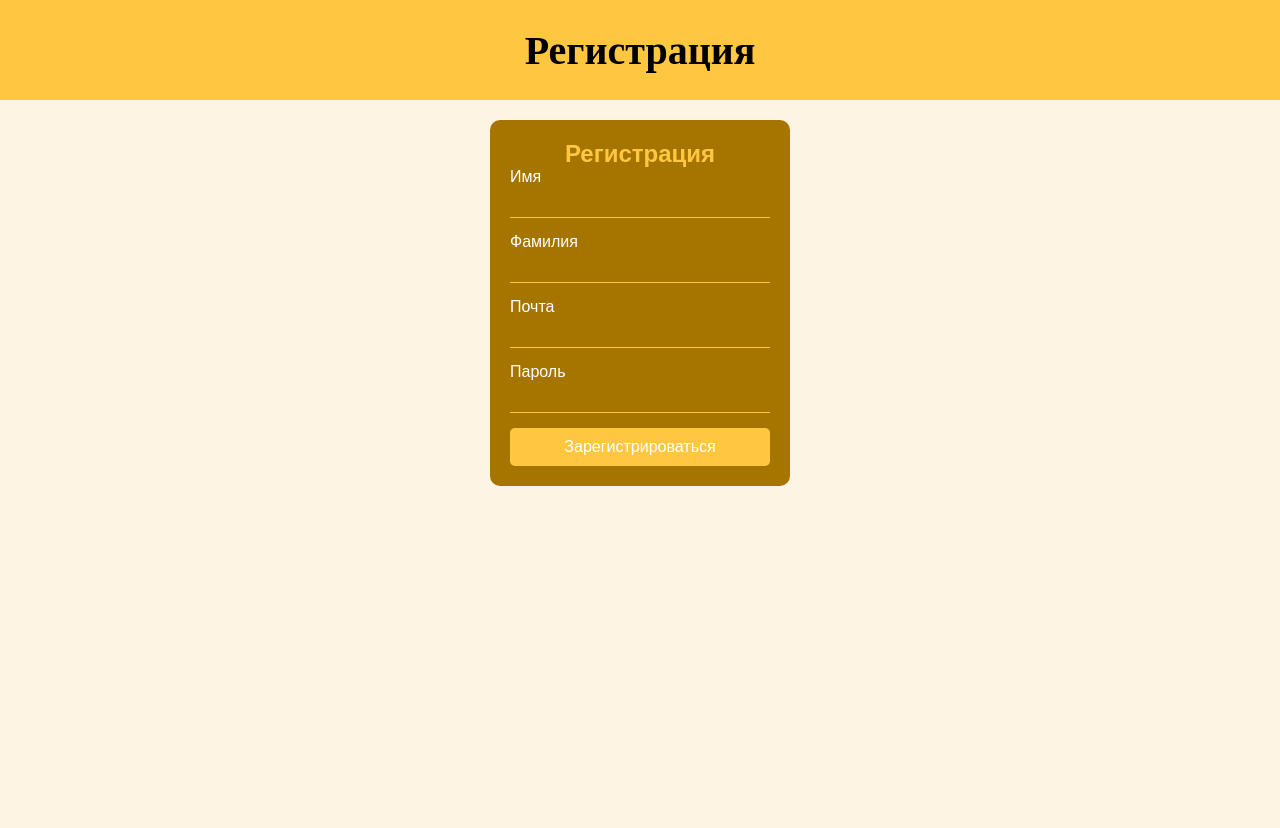
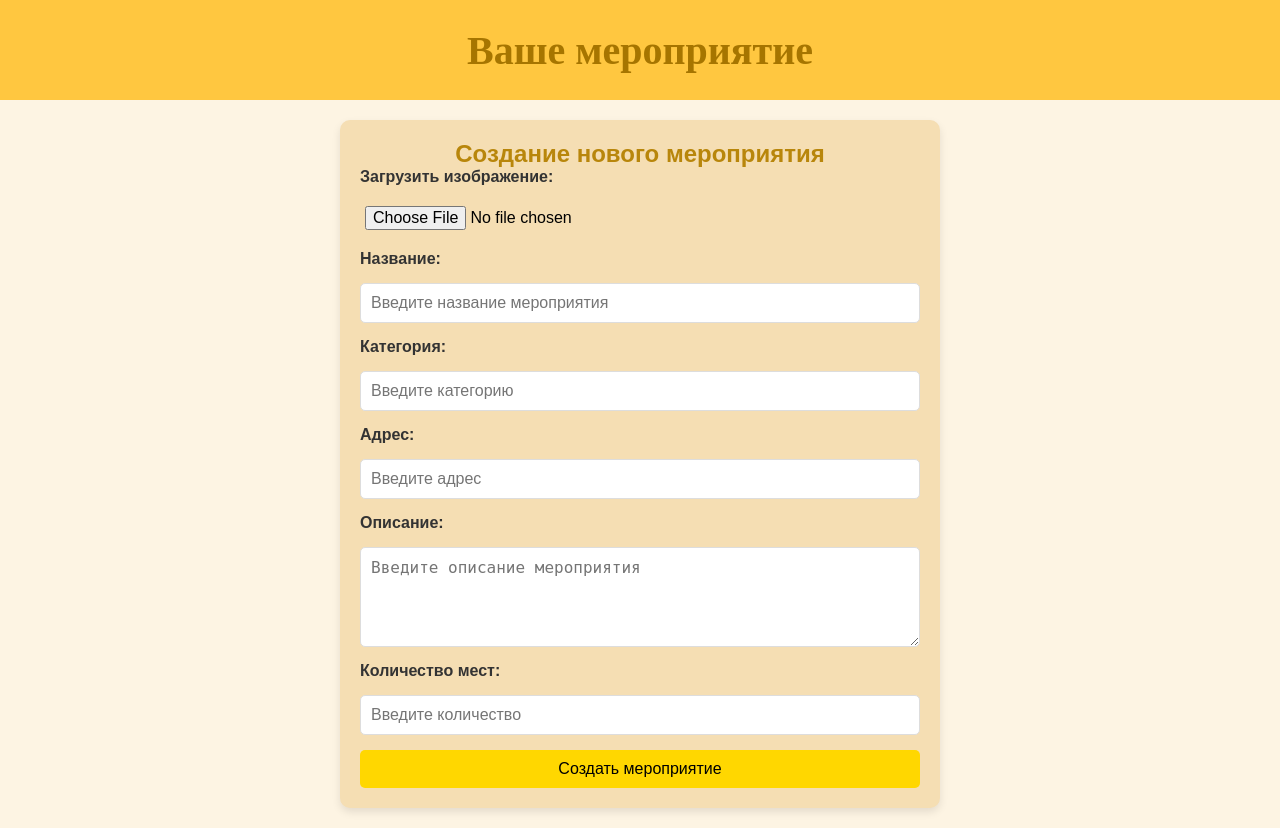
Before and after one commit to justamix/XAKATOH, a Django app: page / in a window 1280 px wide. Before the commit the page ends 486 px from the top, so only its background shows below. Run offline with Django 4.2, Linux system fonts and the light colour scheme.

Commit message:
front full 4

```diff
--- a/web/static/css/base.css
+++ b/web/static/css/base.css
@@ -26,7 +26,7 @@ header {
 .logo h1 {
     font-family: 'Cursive';
     font-size: 2.5em;
-    color: #000;
+    color: #A67500;
     margin: 0;
 }
 
--- /dev/null
+++ b/web/static/css/create.css
@@ -0,0 +1,57 @@
+.event-form-container {
+    max-width: 600px;
+    margin: 20px auto;
+    padding: 20px;
+    background-color: #f5deb3;
+    border-radius: 10px;
+    box-shadow: 0 4px 8px rgba(0, 0, 0, 0.1);
+}
+
+.event-form-container h2 {
+    text-align: center;
+    color: #b8860b;
+}
+
+form {
+    display: flex;
+    flex-direction: column;
+    gap: 15px;
+}
+
+label {
+    font-weight: bold;
+    color: #333;
+}
+
+input[type="text"],
+textarea {
+    width: 100%;
+    padding: 10px;
+    border: 1px solid #ddd;
+    border-radius: 5px;
+    font-size: 16px;
+}
+
+input[type="file"] {
+    padding: 5px;
+    font-size: 16px;
+}
+
+textarea {
+    height: 100px;
+    resize: vertical;
+}
+
+button {
+    padding: 10px;
+    font-size: 16px;
+    background-color: #ffd700;
+    color: #000;
+    border: none;
+    border-radius: 5px;
+    cursor: pointer;
+}
+
+button:hover {
+    background-color: #ffcc00;
+}
--- a/web/templates/base.html
+++ b/web/templates/base.html
@@ -31,6 +31,8 @@
 
     {% block card %}{% endblock %}
 
+    {% block create %}{% endblock %}
+
 
 
 
--- /dev/null
+++ b/web/templates/create.html
@@ -0,0 +1,38 @@
+{% extends 'base.html' %}
+
+{% load static %}
+
+{% block title %}
+Ваше мероприятие
+{% endblock %}
+
+
+{% block create %}
+<link rel="stylesheet" type="text/css" href="{% static 'css/create.css' %}">
+
+<div class="event-form-container">
+    <h2>Создание нового мероприятия</h2>
+    <form action="/submit-event" method="POST" enctype="multipart/form-data">
+        <label for="event-image">Загрузить изображение:</label>
+        <input type="file" id="event-image" name="event-image" accept="image/*">
+
+        <label for="event-name">Название:</label>
+        <input type="text" id="event-name" name="event-name" placeholder="Введите название мероприятия" required>
+
+        <label for="event-category">Категория:</label>
+        <input type="text" id="event-category" name="event-category" placeholder="Введите категорию" required>
+
+        <label for="event-address">Адрес:</label>
+        <input type="text" id="event-address" name="event-address" placeholder="Введите адрес" required>
+
+        <label for="event-description">Описание:</label>
+        <textarea id="event-description" name="event-description" placeholder="Введите описание мероприятия" required></textarea>
+
+        <label for="event-address">Количество мест:</label>
+        <input type="text" id="event-count" name="event-count" placeholder="Введите количество" required>
+
+        <button type="submit">Создать мероприятие</button>
+    </form>
+</div>
+
+{% endblock %}
--- a/web/views.py
+++ b/web/views.py
@@ -3,4 +3,4 @@ from django.shortcuts import render
 # Create your views here.
 
 def Home(request):
-    return render(request, 'reg.html')
+    return render(request, 'create.html')
```
Also changed, not shown: web/static/css/description.css (added, +49 -0 lines), web/templates/description.html (added, +25 -0 lines).
